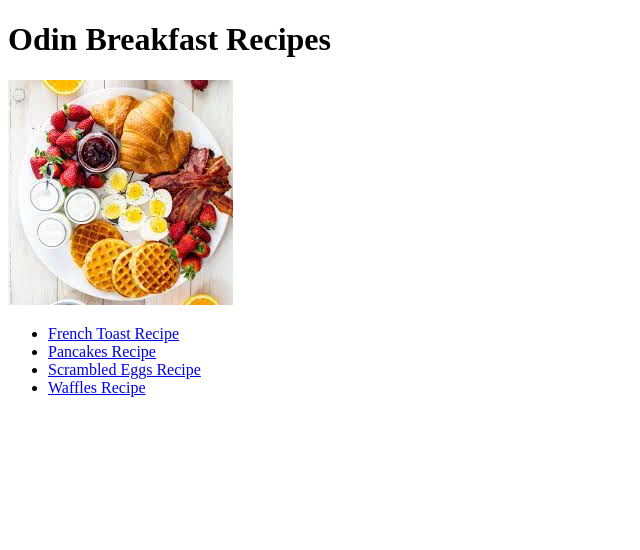
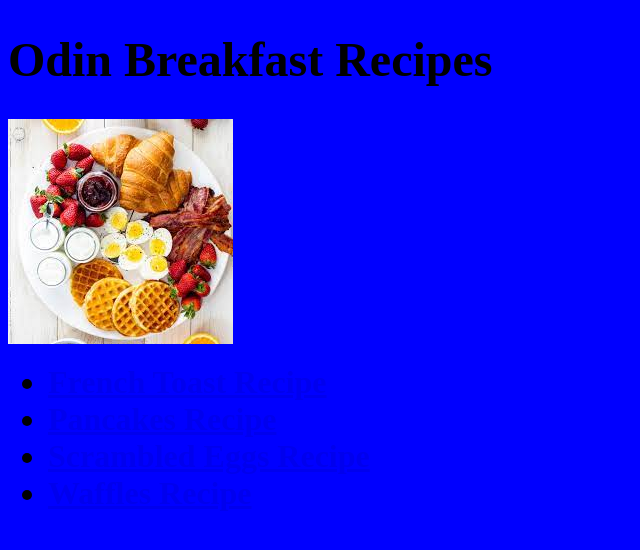
Before and after one commit to PimpinFrito/odin-recipes, a plain HTML site: page index.html in a window 1280 px wide. Shown: the whole page, without its empty margins (0-640 px from the left). Drawn offline with Linux system fonts and the light colour scheme.

Commit message:
Added css sheet and linked index page to it

```diff
--- a/index.html
+++ b/index.html
@@ -3,6 +3,7 @@
     <head>
         <title>Index of Recipes</title>
         <meta charset="UTF-8">
+        <link rel="stylesheet" href="styles.css">
     </head>
     <body>
         <h1>Odin Breakfast Recipes</h1>
--- /dev/null
+++ b/styles.css
@@ -0,0 +1,13 @@
+body{
+    background-color: blue;
+}
+h1{
+    font-size: 48px;
+}
+img{
+    text-align: center;
+}
+li{
+    font-weight: bold;
+    font-size: 32px;
+}
```
